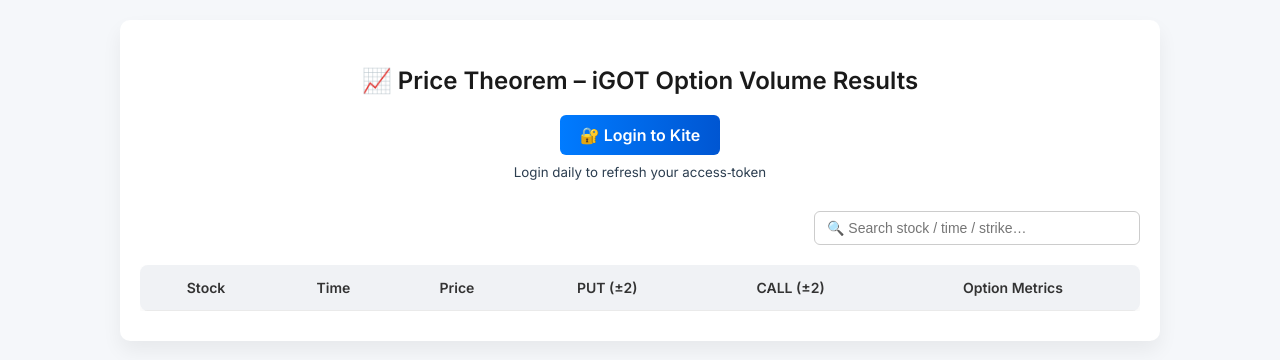
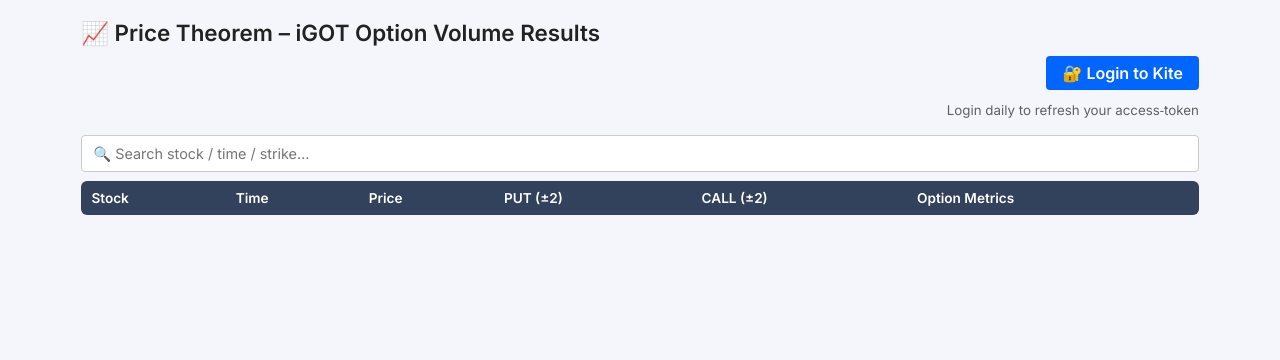
Before and after one commit to pricetheorem3/pricetheorem, a Flask app: page / in a window 1280 px wide. Shown: the top 360 px of the page. Run offline with Flask 3, Linux system fonts and the light colour scheme; the visitor is signed in with stand-in values (Sample User, id 1); lists and menus that the app fills with data are empty; parts of the project's set-up code (start-up, migrations or seed data) failed here and were passed over; some libraries are stand-ins or nearby versions.

Commit message:
Update style.css

```diff
--- a/static/style.css
+++ b/static/style.css
@@ -1,126 +1,46 @@
-body {
-    font-family: 'Inter', sans-serif;
-    background: #f5f7fa;
-    margin: 0;
-    padding: 20px;
-    color: #2c3e50;
+/* =================================================================== */
+/*  Price Theorem – base styles (unchanged)                            */
+/* =================================================================== */
+*{box-sizing:border-box;font-family:"Inter","Segoe UI",Arial,Helvetica,sans-serif}
+body{margin:0;padding:0;background:#f4f6fb;color:#222;}
+.container{max-width:1150px;margin:1.2rem auto;padding:0 1rem}
+h1{font-weight:600;font-size:1.4rem;margin:0 0 1rem}
+.login{text-align:right;margin-bottom:1rem}
+.login-btn{background:#0066ff;color:#fff;padding:.45rem 1rem;border-radius:4px;text-decoration:none;font-weight:600}
+.login small{opacity:.7}
+.search-box{margin-bottom:.6rem}
+#searchInput{width:100%;padding:.55rem .7rem;border:1px solid #ccc;border-radius:4px;font-size:.9rem}
+.table-container{overflow-x:auto}
+table{width:100%;border-collapse:collapse;font-size:.85rem;background:#fff;border-radius:6px;overflow:hidden}
+thead{background:#32425c;color:#fff}
+th,td{padding:.55rem .65rem;text-align:left}
+tbody tr:nth-child(even){background:#f1f5ff}
+tbody tr:hover{background:#e3e9ff}
+.put , .call{white-space:nowrap;font-family:monospace}
+
+/* =================================================================== */
+/*  NEW ADDITIONS – colour cues & compact metrics column               */
+/* =================================================================== */
+
+/* --- Trend background colours --- */
+.trend.CONFIRMED_UP   { background:#19c37d !important; color:#fff; }
+.trend.CONFIRMED_DOWN { background:#d64545 !important; color:#fff; }
+.trend.FAKE_UP,
+.trend.FAKE_DOWN      { background:#ffb066 !important; }
+.trend.UNCONFIRMED    { background:#e0e0e0 !important; }
+.trend.SIDEWAYS       { background:#f5f5f5 !important; }
+
+/* --- Flag quick colour --- */
+.flag.IV_PUMP,
+.flag.LOW_VOL,
+.flag.PUT_OI_RISE     { color:#d93737; font-weight:600; }
+
+/* --- Compact Option‑Metrics cell --- */
+.metrics{line-height:1.15;font-size:.8rem;white-space:nowrap}
+.metrics span{display:inline-block;padding-right:.35rem}
+
+/*  Stack metrics vertically on very narrow screens */
+@media (max-width:720px){
+    table thead tr th, table tbody tr td{padding:.4rem .45rem}
+    .metrics span{display:block;padding-right:0}
 }
-
-.container {
-    max-width: 1000px;
-    margin: auto;
-    background: #fff;
-    border-radius: 10px;
-    padding: 30px 20px;
-    box-shadow: 0 10px 20px rgba(0,0,0,0.06);
-}
-
-h1 {
-    text-align: center;
-    margin-bottom: 30px;
-    font-size: 24px;
-    color: #1a1a1a;
-}
-
-.login {
-    text-align: center;
-    margin-bottom: 30px;
-}
-
-.login-btn {
-    background: linear-gradient(90deg, #007bff, #0056d2);
-    color: #fff;
-    padding: 10px 20px;
-    border-radius: 6px;
-    text-decoration: none;
-    font-weight: 600;
-    transition: background 0.3s ease;
-}
-
-.login-btn:hover {
-    background: #0041b0;
-}
-
-.search-box {
-    margin-bottom: 20px;
-    text-align: right;
-}
-
-.search-box input {
-    padding: 8px 12px;
-    border: 1px solid #ccc;
-    border-radius: 6px;
-    font-size: 14px;
-    width: 100%;
-    max-width: 300px;
-}
-
-/* Table styles */
-.table-container {
-    overflow-x: auto;
-}
-
-table {
-    width: 100%;
-    border-collapse: collapse;
-    background: #fff;
-    border-radius: 8px;
-    overflow: hidden;
-    box-shadow: 0 4px 8px rgba(0,0,0,0.04);
-}
-
-thead {
-    background-color: #f0f2f5;
-}
-
-th, td {
-    padding: 14px;
-    text-align: center;
-    font-size: 14px;
-    border-bottom: 1px solid #eaeaea;
-}
-
-th {
-    color: #333;
-    font-weight: 600;
-    cursor: pointer;
-}
-
-tr:hover {
-    background-color: #f9f9f9;
-    transition: background 0.2s ease-in-out;
-}
-
-.put {
-    color: green;
-    font-weight: bold;
-}
-
-.call {
-    color: red;
-    font-weight: bold;
-}
-
-@media (max-width: 600px) {
-    .container {
-        padding: 15px 10px;
-    }
-
-    h1 {
-        font-size: 20px;
-    }
-
-    th, td {
-        padding: 10px 6px;
-        font-size: 13px;
-    }
-
-    .login-btn {
-        padding: 8px 14px;
-        font-size: 14px;
-    }
-
-    .search-box input {
-        width: 100%;
-    }
-}
```
